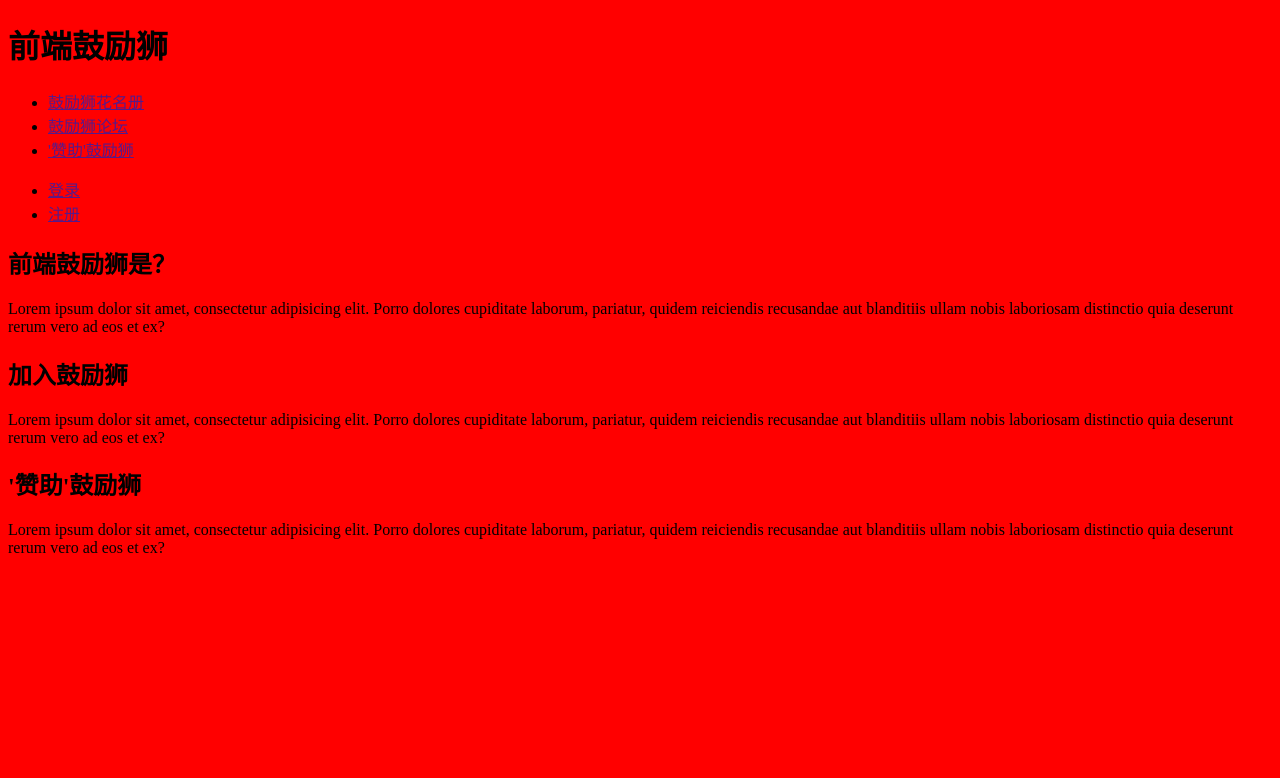
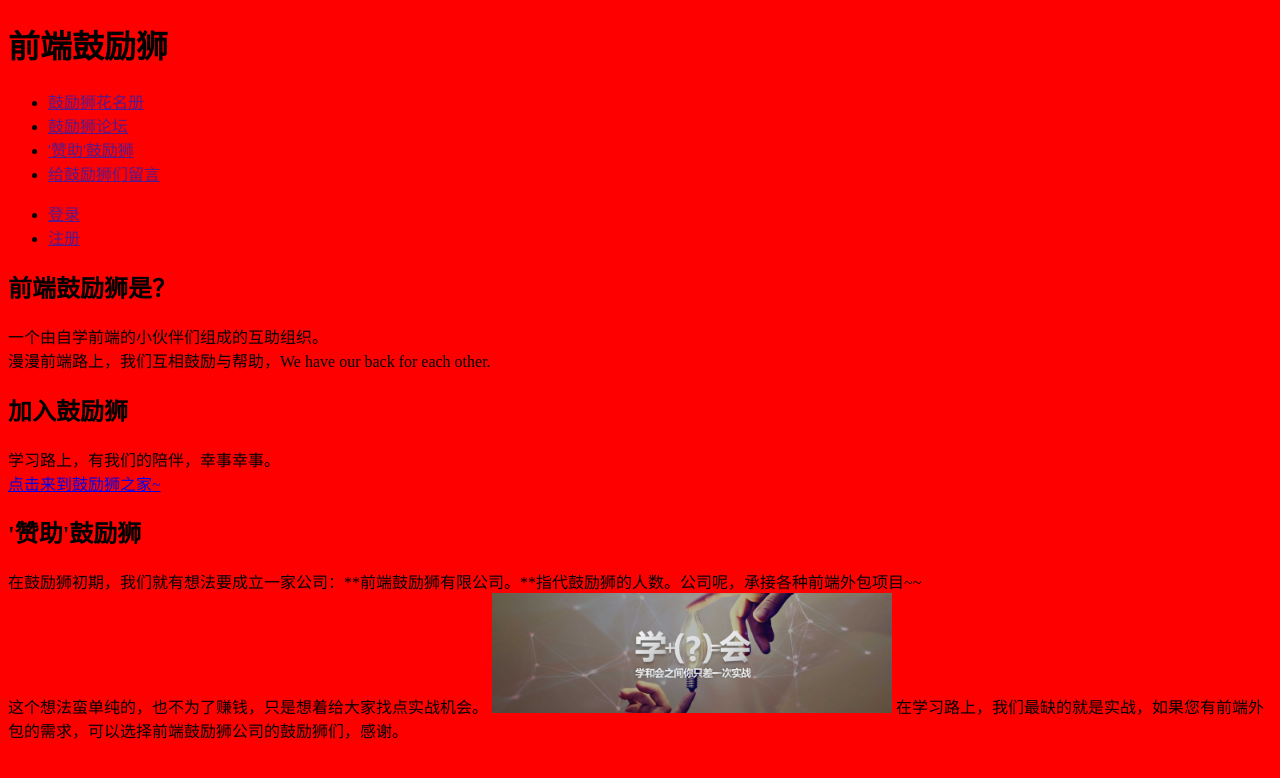
Before and after one commit to doubimike/hearten-frontend, a Django app: page / in a window 1280 px wide. Shown: the top 778 px of the page. Run offline with Django 3.2, Linux system fonts and the light colour scheme; style sheets or scripts are compiled from the project's sources.

Commit message:
框架完成。

```diff
--- a/heartenfrontendwebsite/heartenfrontendwebsite/templates/heartenfrontendwebsite/home.html
+++ b/heartenfrontendwebsite/heartenfrontendwebsite/templates/heartenfrontendwebsite/home.html
@@ -8,6 +8,7 @@
 				<li><a href="">鼓励狮花名册</a></li>
 				<li><a href="">鼓励狮论坛</a></li>
 				<li><a href="">'赞助'鼓励狮</a></li>
+				<li><a href="">给鼓励狮们留言</a></li>
 			</ul>
 
 			<ul>
@@ -24,7 +25,9 @@
 					前端鼓励狮是？
 				</h2>
 				<p class="module--content">
-					Lorem ipsum dolor sit amet, consectetur adipisicing elit. Porro dolores cupiditate laborum, pariatur, quidem reiciendis recusandae aut blanditiis ullam nobis laboriosam distinctio quia deserunt rerum vero ad eos et ex?
+					一个由自学前端的小伙伴们组成的互助组织。
+					<br>
+					漫漫前端路上，我们互相鼓励与帮助，We have our back for each other.
 				</p>
 			</div>
 		</div>
@@ -34,7 +37,9 @@
 				加入鼓励狮
 			</h2>
 			<p class="module--content">
-				Lorem ipsum dolor sit amet, consectetur adipisicing elit. Porro dolores cupiditate laborum, pariatur, quidem reiciendis recusandae aut blanditiis ullam nobis laboriosam distinctio quia deserunt rerum vero ad eos et ex?
+				学习路上，有我们的陪伴，幸事幸事。
+				<br>
+				<a href="https://www.douban.com/group/topic/80693213/?start=0#1092897832">点击来到鼓励狮之家~</a>
 			</p>
 		</div>
 
@@ -43,7 +48,13 @@
 				'赞助'鼓励狮
 			</h2>
 			<p class="module--content">
-				Lorem ipsum dolor sit amet, consectetur adipisicing elit. Porro dolores cupiditate laborum, pariatur, quidem reiciendis recusandae aut blanditiis ullam nobis laboriosam distinctio quia deserunt rerum vero ad eos et ex?
+				在鼓励狮初期，我们就有想法要成立一家公司：**前端鼓励狮有限公司。**指代鼓励狮的人数。公司呢，承接各种前端外包项目~~
+				<br>
+				这个想法蛮单纯的，也不为了赚钱，只是想着给大家找点实战机会。
+				{% load staticfiles %}
+    				<img width="400" src="{% static "heartenfrontendwebsite/images/shizhan.jpg" %}">
+    			在学习路上，我们最缺的就是实战，如果您有前端外包的需求，可以选择前端鼓励狮公司的鼓励狮们，感谢。
+    			<br>
 			</p>
 		</div>
 	</main>
```
Also changed, not shown: heartenfrontendwebsite/heartenfrontendwebsite/static/heartenfrontendwebsite/images/shizhan.jpg (added).
